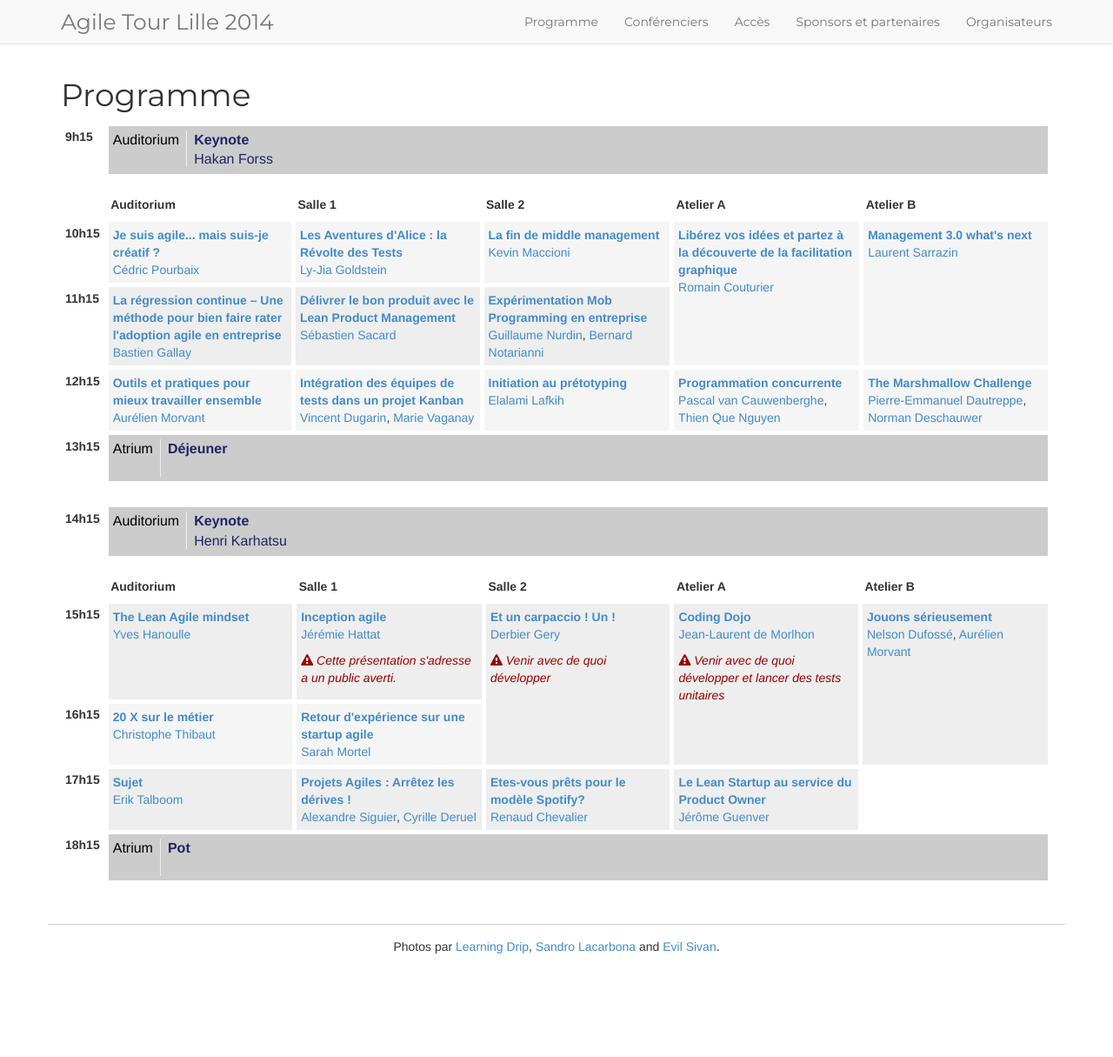
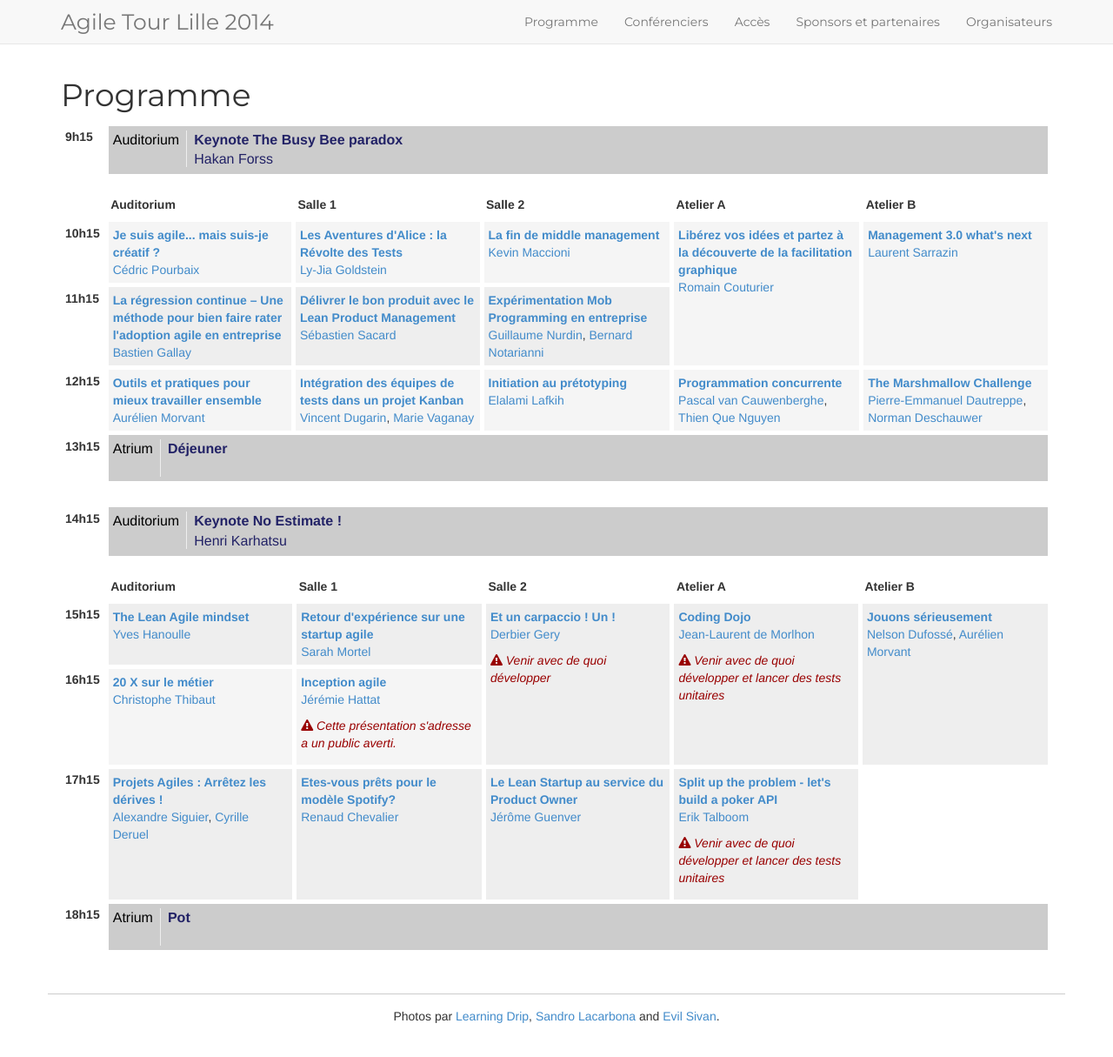
Before and after one commit to jak78/agile-tour-lille-2017, a Jekyll site: the page built from 00-schedule.html, in a window 1280 px wide and 1218 px high. Shown: the top 1215 px of the window at 87% size. Built offline with Jekyll 4.4.1, drawn with Linux system fonts in a browser that asks for light colours; nearby versions of some CDN libraries; some of the changed lines change nothing that is shown.

Commit message:
move talboom beacause this is a workshop, and shift other in the same hour, swap Jérémie and Sarah

```diff
--- a/_data/schedule.yml
+++ b/_data/schedule.yml
@@ -1,8 +1,10 @@
 -
   - hour: 9
     content:
-      - subject: Keynote
+      - subject: Keynote The Busy Bee paradox
         speaker: Hakan Forss
+        description: Don’t we all think that we get more done if we stay busy? We feel good and efficient. We may even get a pat on the back or even a promotion.
+          But is this good for the company? Is it good for our customers? Are we really optimizing for the whole or are we just keeping ourselves busy?
         fill: 5
         room: Auditorium
         highlight: 1
@@ -112,7 +114,7 @@
 -
   - hour: 14
     content:
-      - subject: Keynote
+      - subject: Keynote No Estimate !
         speaker: Henri Karhatsu
         room: Auditorium
         fill: 5
@@ -124,10 +126,16 @@
         description: In this session I will talk about the agile & lean mindset.
                      </p><p>
                      What are all the contradictionary idea's that makes it so hard to have an agile mindset.
-      - subject: Inception agile
-        speaker: Jérémie Hattat
-        description:  Cette sesion est un retour d'expérience de la "vraie vie" dans un "vrai contexte" sur l'inception agile. L'inception est cette phase ou une énergie est déployée pour faire comprendre, adhérer, et faire en sorte que les gens puissent "sauter le pas" et tenter quelques "expériences agiles". Le retour est cru, sans bisousnours, on évoquera les choses qui ont marché, les loupés, les difficultés et les désillusions. Cette présentation permet d'identifier des pistes d'expérimentation, et replace le contexte de coaching. Elle évitera peut-être à certains les écueils que j'ai pu rencontrer. A noter, cette session s'adresse aux personnes initiées, par exemple, nous parlerons de certains outils (story mapping, impact mapping, ...) sans en rappeler la définition.
-        extra: <i class="fa fa-warning"></i> Cette présentation s'adresse a un public averti.
+      - subject: Retour d'expérience sur une startup agile
+        speaker: Sarah Mortel
+        description: Je suis coach agile chez EFIDEV depuis plus de 2 ans et je viens partager mon expérience de Product Owner de Taïkoon, assistant des TPE/PME pour le pilotage financier de leur activité &colon;
+          <ul>
+          <li>Comment mélanger Lean start up et agilité  ?
+          <li>Comment fait-on pour tester son produit quand on est éditeur de logiciel ?
+          <li>Comment a-t-on organiser notre espace ?
+          <li>Quelles sont les difficultés que nous rencontrons ?
+          <li>Quelles solutions avons-nous imaginées ?
+          </ul>
       - subject: Et un carpaccio ! Un !
         speaker: Derbier Gery
         duration: 2
@@ -156,20 +164,12 @@
                      </p><p>Apprendre à progresser de manière continue en équipe, c’est à la fois simple et difficile. Simple, car il existe des pratiques élémentaires reconnues, et ce depuis qu’il existe des équipes de développeurs. Elles sont faciles à mettre en oeuvre. Il suffit de le décider. Difficile &colon; il faut le décider. Et pour cela il faut changer les modèles, car ces pratiques mettent l’accent non sur le process, les tâches, les rôles, mais sur le feedback, sur la diffusion du savoir-faire, sur la culture du savoir-être. Adieu, « l’usine logicielle » !
                      </p><p>Dans cette session, je tenterai de lancer quelques balises sur la voie de l’excellence, en vous parlant du métier de développeur tel que je l’observe depuis deux décennies.
                      </p><p>PS &colon; Cette keynote est garantie sans recette miracle. Les termes tels que « scalabilité », « digitalisation », « innovation disruptive », « serious games », et « Toyota Way » en ont été soigneusement extirpés.
-      - subject: Retour d'expérience sur une startup agile
-        speaker: Sarah Mortel
-        description: Je suis coach agile chez EFIDEV depuis plus de 2 ans et je viens partager mon expérience de Product Owner de Taïkoon, assistant des TPE/PME pour le pilotage financier de leur activité &colon;
-          <ul>
-          <li>Comment mélanger Lean start up et agilité  ?
-          <li>Comment fait-on pour tester son produit quand on est éditeur de logiciel ?
-          <li>Comment a-t-on organiser notre espace ?
-          <li>Quelles sont les difficultés que nous rencontrons ?
-          <li>Quelles solutions avons-nous imaginées ?
-          </ul>
+      - subject: Inception agile
+        speaker: Jérémie Hattat
+        description:  Cette sesion est un retour d'expérience de la "vraie vie" dans un "vrai contexte" sur l'inception agile. L'inception est cette phase ou une énergie est déployée pour faire comprendre, adhérer, et faire en sorte que les gens puissent "sauter le pas" et tenter quelques "expériences agiles". Le retour est cru, sans bisousnours, on évoquera les choses qui ont marché, les loupés, les difficultés et les désillusions. Cette présentation permet d'identifier des pistes d'expérimentation, et replace le contexte de coaching. Elle évitera peut-être à certains les écueils que j'ai pu rencontrer. A noter, cette session s'adresse aux personnes initiées, par exemple, nous parlerons de certains outils (story mapping, impact mapping, ...) sans en rappeler la définition.
+        extra: <i class="fa fa-warning"></i> Cette présentation s'adresse a un public averti.
   - hour: 17
     content:
-      - subject: Sujet
-        speaker: Erik Talboom
       - subject: "Projets Agiles : Arrêtez les dérives !"
         speaker: Alexandre Siguier, Cyrille Deruel
         description: En 2014, l'Agilité est mainstream, tous les projets sont Agiles (ou presque tous), les rituels sont là (démo, rétro, planning game & co), le management visuel est visible de tous… Néanmoins les résultats ne sont pas là; les utilisateurs ne sont pas satisfaits, les développeurs sont démotivés et les DSI commencent à regretter leur choix.
@@ -188,6 +188,11 @@
           <li>Atelier sur le Validation Board (45')
           <li>Debrief (15')
           </ul>
+      - subject: Split up the problem - let's build a poker API
+        speaker: Erik Talboom
+        description:
+          During this hands-on workshop each pair will develop part of the domain of poker. They will be responsible for part of the code that is needed. Every pair can choose their own technology and or programming language. This is a deliberate practice workshop, designed with several learning objectives in mind which we will retrospect on at the end of the session. Please make sure you have a laptop with your favourite programming environment ( including testing framework ) set up. Let's work this shop ;-)
+        extra: <i class="fa fa-warning"></i> Venir avec de quoi développer et lancer des tests unitaires
   - hour: 18
     content:
       - subject: Pot
```
